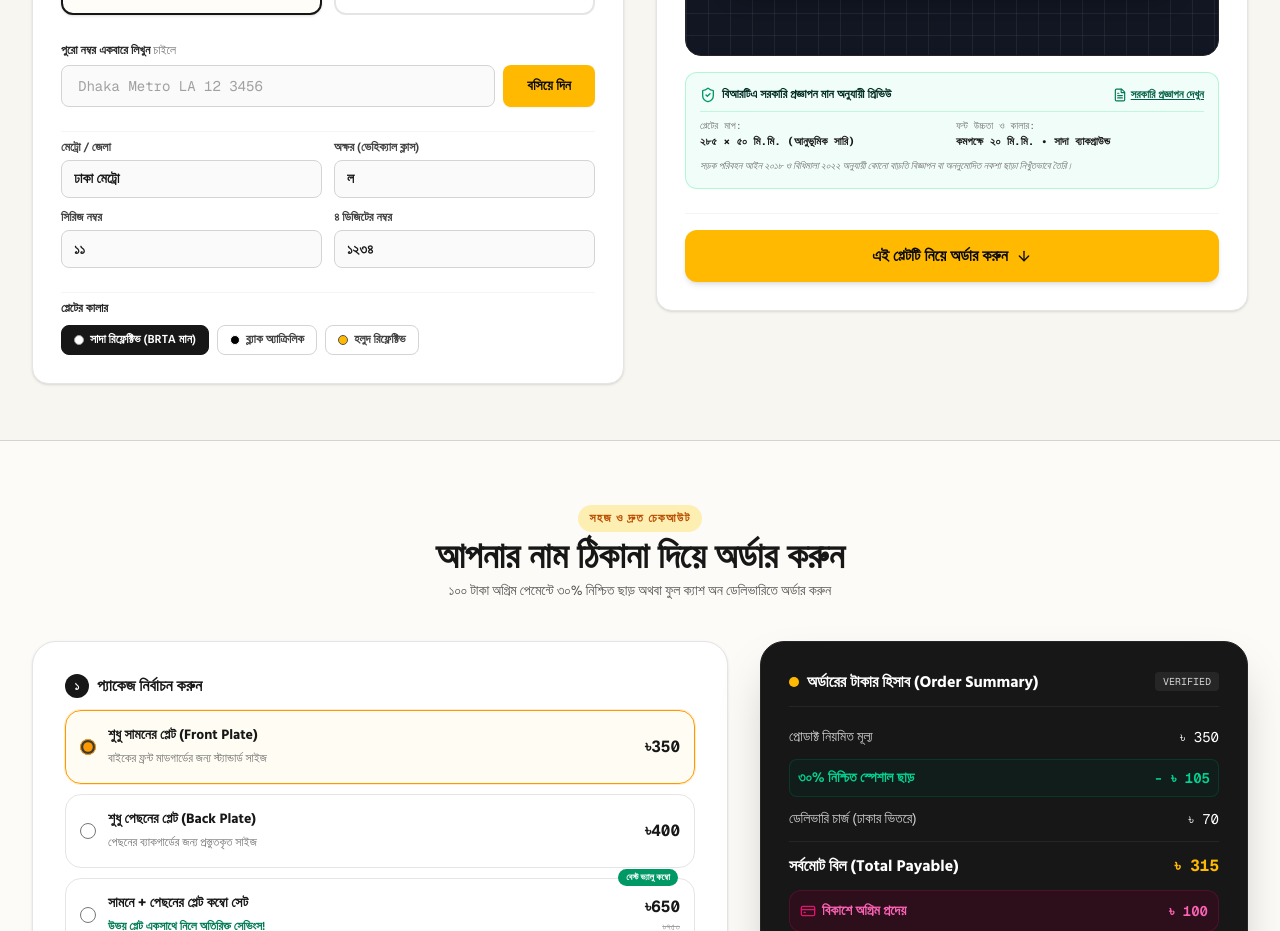
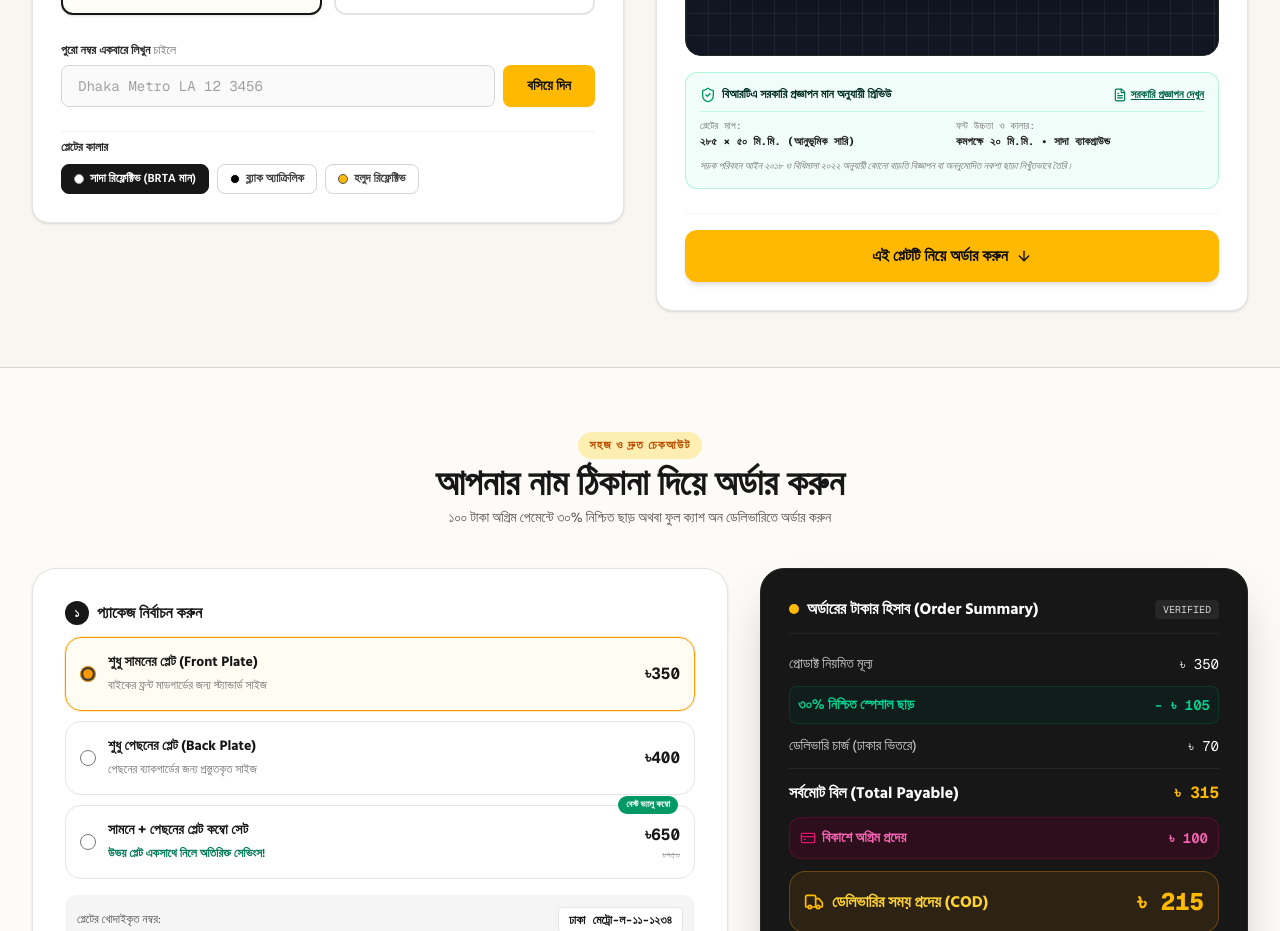
Before and after one commit to Arafat-Rahman-603/numberplat, a Next.js app: page / in a window 1280 px wide. Shown: the part 4500-5431 px from the top of the page. Built offline with nearby package versions, Linux system fonts and the light colour scheme.

Commit message:
feat: keep only single plate number input field and remove extra fields

```diff
--- a/src/components/PlateCustomizer.tsx
+++ b/src/components/PlateCustomizer.tsx
@@ -38,6 +38,30 @@ export default function PlateCustomizer({
     onChange(updated);
   };
 
+  const handleInputChange = (val: string) => {
+    setQuickInput(val);
+    if (!val.trim()) return;
+
+    const parsed = parseQuickPlateString(val);
+    const updated = {
+      ...customDetails,
+      ...(parsed.metroCity && { metroCity: parsed.metroCity }),
+      ...(parsed.vehicleClass && { vehicleClass: parsed.vehicleClass }),
+      ...(parsed.seriesNumber && { seriesNumber: parsed.seriesNumber }),
+      ...(parsed.plateNumber && { plateNumber: parsed.plateNumber }),
+    };
+
+    const parts = [
+      updated.metroCity?.trim(),
+      updated.vehicleClass?.trim(),
+      updated.seriesNumber?.trim(),
+      updated.plateNumber?.trim(),
+    ].filter(Boolean);
+
+    updated.fullPlateText = parts.length > 0 ? parts.join("-") : val.trim();
+    onChange(updated);
+  };
+
   const handleQuickParse = () => {
     if (!quickInput.trim()) return;
     const parsed = parseQuickPlateString(quickInput);
@@ -50,10 +74,17 @@ export default function PlateCustomizer({
       ...(parsed.plateNumber && { plateNumber: parsed.plateNumber }),
     };
 
-    updated.fullPlateText = `${updated.metroCity}-${updated.vehicleClass}-${updated.seriesNumber}-${updated.plateNumber}`;
+    const parts = [
+      updated.metroCity?.trim(),
+      updated.vehicleClass?.trim(),
+      updated.seriesNumber?.trim(),
+      updated.plateNumber?.trim(),
+    ].filter(Boolean);
+
+    updated.fullPlateText = parts.length > 0 ? parts.join("-") : quickInput.trim();
     onChange(updated);
 
-    setQuickFeedback("নম্বর সফলভাবে বসানো হয়েছে!");
+    setQuickFeedback("নম্বর সফলভাবে প্লেটে বসানো হয়েছে!");
     setTimeout(() => setQuickFeedback(""), 3000);
   };
 
@@ -179,7 +210,7 @@ export default function PlateCustomizer({
                 <input
                   type="text"
                   value={quickInput}
-                  onChange={(e) => setQuickInput(e.target.value)}
+                  onChange={(e) => handleInputChange(e.target.value)}
                   onKeyDown={(e) => e.key === "Enter" && handleQuickParse()}
                   placeholder="Dhaka Metro LA 12 3456"
                   className="flex-1 min-w-0 px-3 sm:px-4 py-2 sm:py-2.5 bg-neutral-50 border border-neutral-300 rounded-lg text-xs sm:text-sm text-neutral-900 placeholder-neutral-400 focus:outline-none focus:border-amber-500 focus:bg-white font-mono"
@@ -199,70 +230,6 @@ export default function PlateCustomizer({
                   {quickFeedback}
                 </p>
               )}
-            </div>
-
-            {/* Individual Input Fields (User can type freely) */}
-            <div className="pt-2 border-t border-neutral-100">
-              <div className="grid grid-cols-2 gap-2.5 sm:gap-3 mb-3">
-                {/* Metro City Input */}
-                <div>
-                  <label className="text-xs text-neutral-700 block mb-1 font-semibold">
-                    মেট্রো / জেলা
-                  </label>
-                  <input
-                    type="text"
-                    value={customDetails.metroCity}
-                    onChange={(e) => handleUpdate("metroCity", e.target.value)}
-                    placeholder="ঢাকা মেট্রো"
-                    className="w-full px-2.5 sm:px-3 py-2 bg-neutral-50 border border-neutral-300 rounded-lg text-xs sm:text-sm font-semibold text-neutral-900 placeholder-neutral-400 focus:outline-none focus:border-amber-500 focus:bg-white transition"
-                  />
-                </div>
-
-                {/* Letter Class Input */}
-                <div>
-                  <label className="text-xs text-neutral-700 block mb-1 font-semibold">
-                    অক্ষর (ভেহিক্যাল ক্লাস)
-                  </label>
-                  <input
-                    type="text"
-                    value={customDetails.vehicleClass}
-                    onChange={(e) => handleUpdate("vehicleClass", e.target.value)}
-                    placeholder="ল বা থ"
-                    className="w-full px-2.5 sm:px-3 py-2 bg-neutral-50 border border-neutral-300 rounded-lg text-xs sm:text-sm font-semibold text-neutral-900 placeholder-neutral-400 focus:outline-none focus:border-amber-500 focus:bg-white transition"
-                  />
-                </div>
-              </div>
-
-              <div className="grid grid-cols-2 gap-2.5 sm:gap-3">
-                {/* Series Number */}
-                <div>
-                  <label className="text-xs text-neutral-700 block mb-1 font-semibold">
-                    সিরিজ নম্বর
-                  </label>
-                  <input
-                    type="text"
-                    value={customDetails.seriesNumber}
-                    onChange={(e) => handleUpdate("seriesNumber", e.target.value)}
-                    placeholder="১২"
-                    className="w-full px-2.5 sm:px-3 py-2 bg-neutral-50 border border-neutral-300 rounded-lg text-xs sm:text-sm font-mono font-semibold text-neutral-900 placeholder-neutral-400 focus:outline-none focus:border-amber-500 focus:bg-white transition"
-                  />
-                </div>
-
-                {/* 4 Digit Plate Number */}
-                <div>
-                  <label className="text-xs text-neutral-700 block mb-1 font-semibold">
-                    ৪ ডিজিটের নম্বর
-                  </label>
-                  <input
-                    type="text"
-                    maxLength={6}
-                    value={customDetails.plateNumber}
-                    onChange={(e) => handleUpdate("plateNumber", e.target.value)}
-                    placeholder="৩৪৫৬"
-                    className="w-full px-2.5 sm:px-3 py-2 bg-neutral-50 border border-neutral-300 rounded-lg text-xs sm:text-sm font-mono font-semibold text-neutral-900 placeholder-neutral-400 focus:outline-none focus:border-amber-500 focus:bg-white transition"
-                  />
-                </div>
-              </div>
             </div>
 
             {/* Color Scheme Picker */}
@@ -345,6 +312,7 @@ export default function PlateCustomizer({
                   vehicleClass={customDetails.vehicleClass}
                   seriesNumber={customDetails.seriesNumber}
                   plateNumber={customDetails.plateNumber}
+                  fullPlateText={customDetails.fullPlateText}
                   plateType={customDetails.plateType}
                   vehicleType={vehicleType}
                   color={customDetails.plateColor || "white_reflective"}
--- a/src/components/PlateGraphic.tsx
+++ b/src/components/PlateGraphic.tsx
@@ -3,10 +3,11 @@
 import React from "react";
 
 interface PlateGraphicProps {
-  metroCity: string;
-  vehicleClass: string;
-  seriesNumber: string;
-  plateNumber: string;
+  metroCity?: string;
+  vehicleClass?: string;
+  seriesNumber?: string;
+  plateNumber?: string;
+  fullPlateText?: string;
   plateType?: "front" | "back" | "both";
   vehicleType?: "motorcycle" | "scooter";
   color?: "white_reflective" | "black_acrylic" | "yellow_reflective";
@@ -16,8 +17,9 @@ interface PlateGraphicProps {
 export default function PlateGraphic({
   metroCity = "ঢাকা মেট্রো",
   vehicleClass = "ল",
-  seriesNumber = "১২",
-  plateNumber = "৩৪৫৬",
+  seriesNumber = "১১",
+  plateNumber = "১২৩৪",
+  fullPlateText,
   plateType = "front",
   vehicleType = "motorcycle",
   color = "white_reflective",
@@ -95,12 +97,32 @@ export default function PlateGraphic({
               (!metroCity || !metroCity.trim()) &&
               (!vehicleClass || !vehicleClass.trim()) &&
               (!seriesNumber || !seriesNumber.trim()) &&
-              (!plateNumber || !plateNumber.trim());
+              (!plateNumber || !plateNumber.trim()) &&
+              (!fullPlateText || !fullPlateText.trim());
 
-            const city = isAllBlank ? "ঢাকা মেট্রো" : (metroCity?.trim() ?? "");
-            const vClass = isAllBlank ? "ল" : (vehicleClass?.trim() ?? "");
-            const sNum = isAllBlank ? "১২" : (seriesNumber?.trim() ?? "");
-            const pNum = isAllBlank ? "৩৪৫৬" : (plateNumber?.trim() ?? "");
+            let city = isAllBlank ? "ঢাকা মেট্রো" : (metroCity?.trim() ?? "");
+            let vClass = isAllBlank ? "ল" : (vehicleClass?.trim() ?? "");
+            let sNum = isAllBlank ? "১১" : (seriesNumber?.trim() ?? "");
+            let pNum = isAllBlank ? "১২৩৪" : (plateNumber?.trim() ?? "");
+
+            if (!isAllBlank && fullPlateText?.trim() && !city && !vClass) {
+              const parts = fullPlateText.split("-").map((p) => p.trim()).filter(Boolean);
+              if (parts.length >= 4) {
+                city = parts[0];
+                vClass = parts[1];
+                sNum = parts[2];
+                pNum = parts[3];
+              } else if (parts.length === 3) {
+                city = parts[0];
+                vClass = parts[1];
+                pNum = parts[2];
+              } else if (parts.length === 2) {
+                city = parts[0];
+                pNum = parts[1];
+              } else if (parts.length === 1) {
+                city = parts[0];
+              }
+            }
 
             if (isScooter) {
               const line1 = [city, vClass].filter(Boolean).join(" - ");
```
Also changed, not shown: .data/orders.json.
